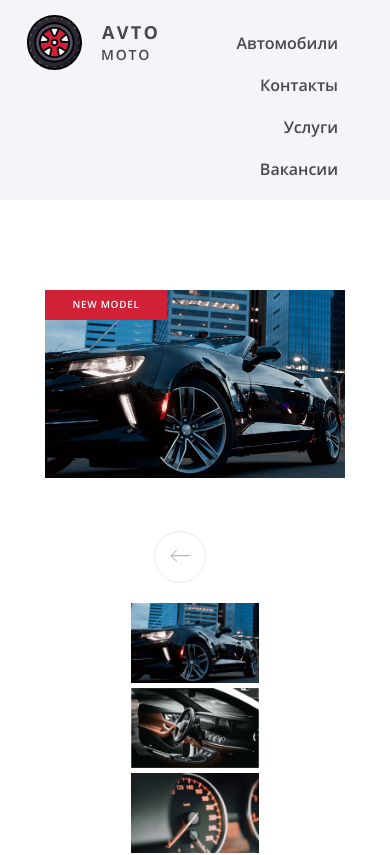
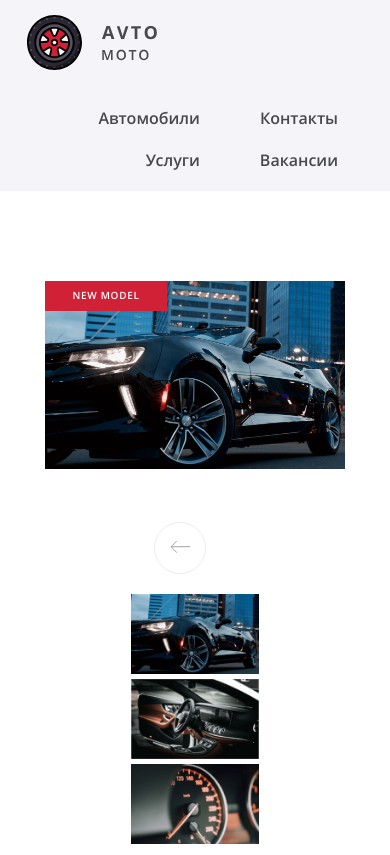
Before and after one commit to kokinz/avtomoto, a React (Create React App) app: page / in a window 390 px wide. Shown: the top 855 px of the page. Built offline with nearby package versions, Linux system fonts and the light colour scheme.

Commit message:
fixs footer, header min width 300px

```diff
--- a/src/components/footer/footer.scss
+++ b/src/components/footer/footer.scss
@@ -21,7 +21,7 @@
 .footer__nav {
   min-height: 82px;
   width: 100%;
-  padding-left: 7px;
+  padding-left: 0;
 }
 
 .footer__list {
@@ -54,6 +54,8 @@
 }
 
 .footer__link {
+  margin-left: 0;
+
   @media (max-width: 1320px) {
     margin: 0 25px 0 0;
   }
--- a/src/components/header/header.scss
+++ b/src/components/header/header.scss
@@ -10,6 +10,10 @@
   justify-content: space-between;
 
   background-color: #F5F5F9;
+
+  @media (max-width: 400px) {
+    flex-wrap: wrap;
+  }
 }
 
 .header__logo {
```
